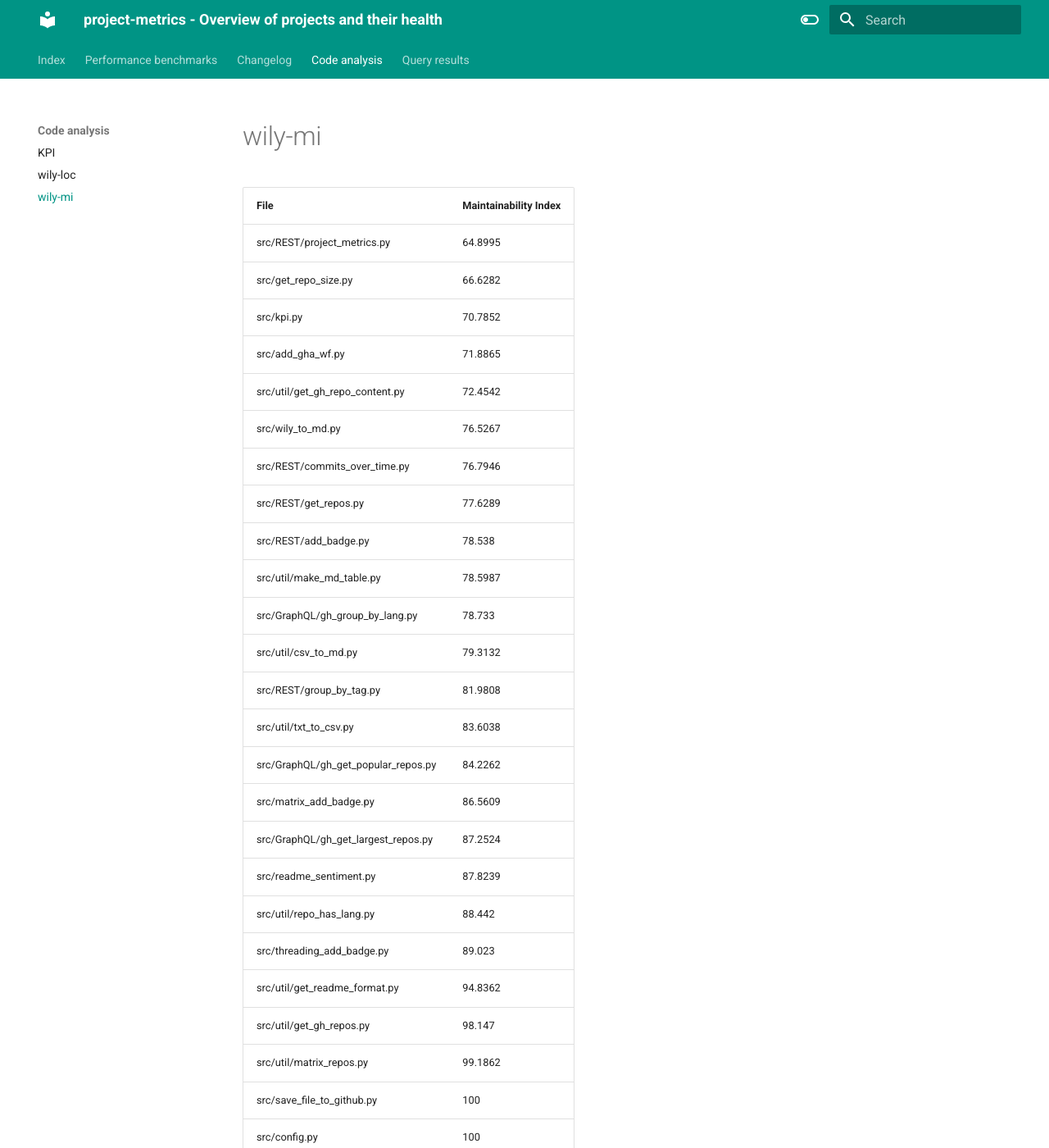
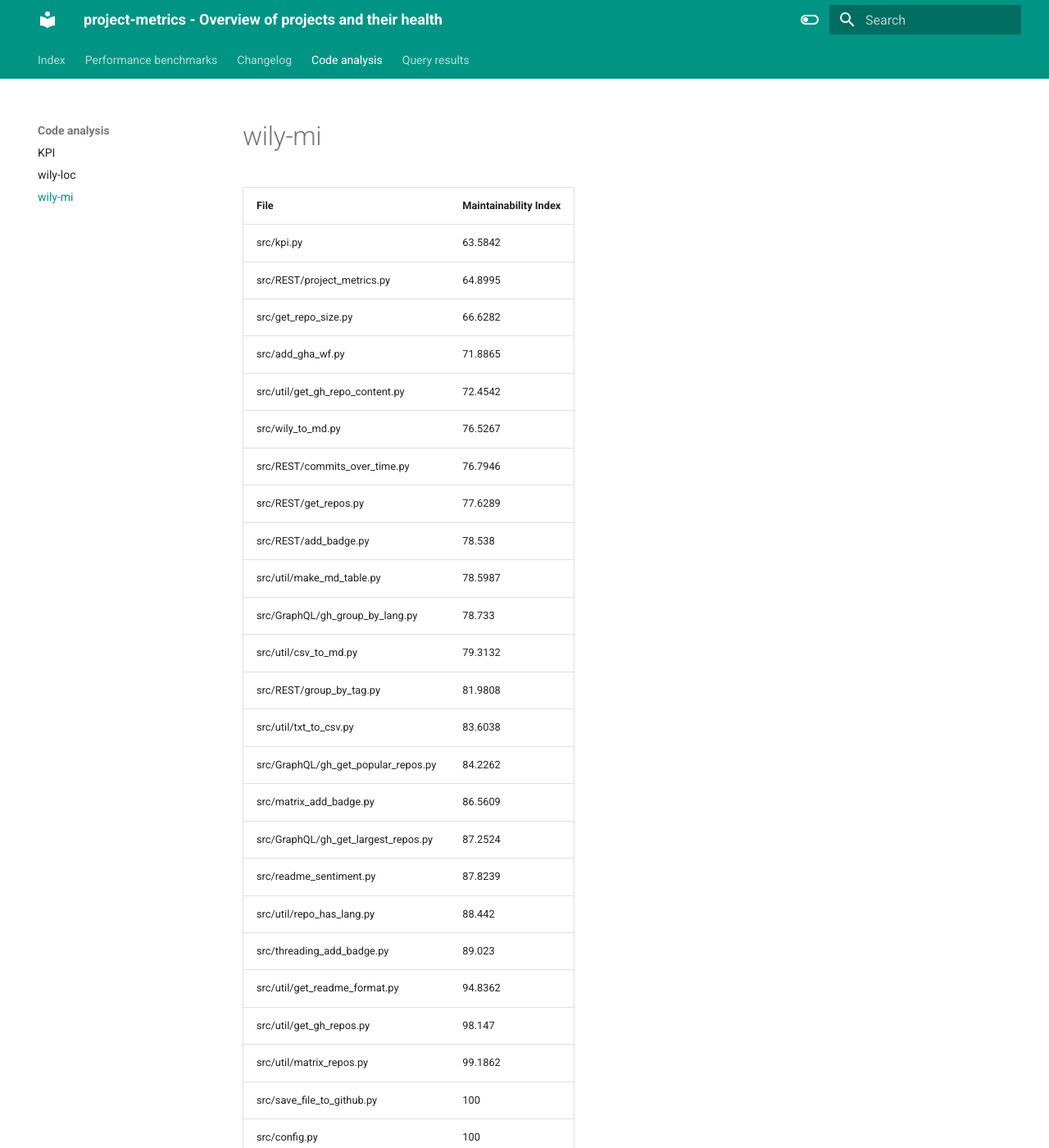
Before and after one commit to TheNewThinkTank/project-metrics, an MkDocs documentation site: the page built from docs/project_docs/code-analysis/wily-mi.md, in a window 1280 px wide and 1400 px high. Shown: the whole window at 82% size. Built offline with MkDocs 1.6.1 and Material for MkDocs 9.7.7, drawn with Linux system fonts in a browser that asks for light colours.

Commit message:
Updating file

```diff
--- a/docs/project_docs/code-analysis/wily-mi.md
+++ b/docs/project_docs/code-analysis/wily-mi.md
@@ -2,9 +2,9 @@
 
 | File                                |   Maintainability Index |
 | --- | --- |
+| src/kpi.py                          |                 63.5842 |
 | src/REST/project_metrics.py         |                 64.8995 |
 | src/get_repo_size.py                |                 66.6282 |
-| src/kpi.py                          |                 70.7852 |
 | src/add_gha_wf.py                   |                 71.8865 |
 | src/util/get_gh_repo_content.py     |                 72.4542 |
 | src/wily_to_md.py                   |                 76.5267 |
```
Also changed, not shown: other parts of docs/project_docs/code-analysis/wily-mi.md (+1 -1 lines).
